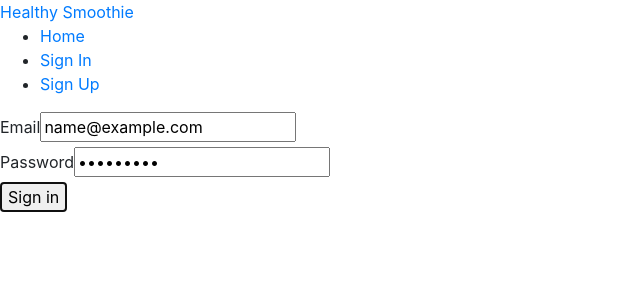
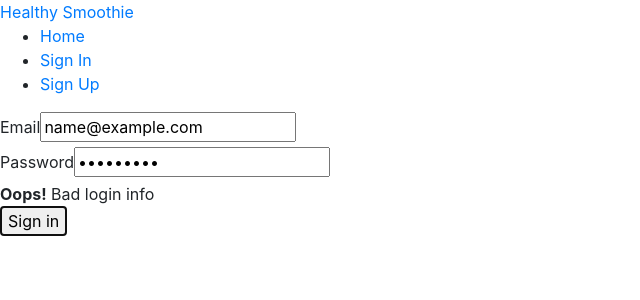
Before and after one commit to kheyro/smoothiz-client, a React app: page /signin in a window 1280 px wide. Both pictures are taken after typing "name@example.com", "Sample123" into the empty fields and a click on the button "Sign in". Shown: the top 300 px of the page, without its empty margins (0-640 px from the left). Built offline with nearby package versions, Linux system fonts and the light colour scheme; no server answers.

Commit message:
[ADD] Add error message on form (renderAlert())

```diff
--- a/src/containers/auth/Signin.js
+++ b/src/containers/auth/Signin.js
@@ -25,6 +25,18 @@ class Signin extends Component {
       [e.target.name]: e.target.value,
     });
 
+  renderAlert() {
+    if (this.props.errorMessage) {
+      return (
+        <div className="alert alert-danger">
+          <strong>Oops!</strong> {this.props.errorMessage}
+        </div>
+      );
+    }
+
+    return '';
+  }
+
   render() {
     return (
       <div>
@@ -51,6 +63,7 @@ class Signin extends Component {
               value={this.state.password}
             />
           </div>
+          {this.renderAlert()}
           <button type="submit" className="btn btn-primary">Sign in</button>
         </form>
       </div>
@@ -58,4 +71,8 @@ class Signin extends Component {
   }
 }
 
-export default connect(null, { signinUser })(Signin);
+const mapStateToProps = state => ({
+  errorMessage: state.auth.error,
+});
+
+export default connect(mapStateToProps, { signinUser })(Signin);
```
